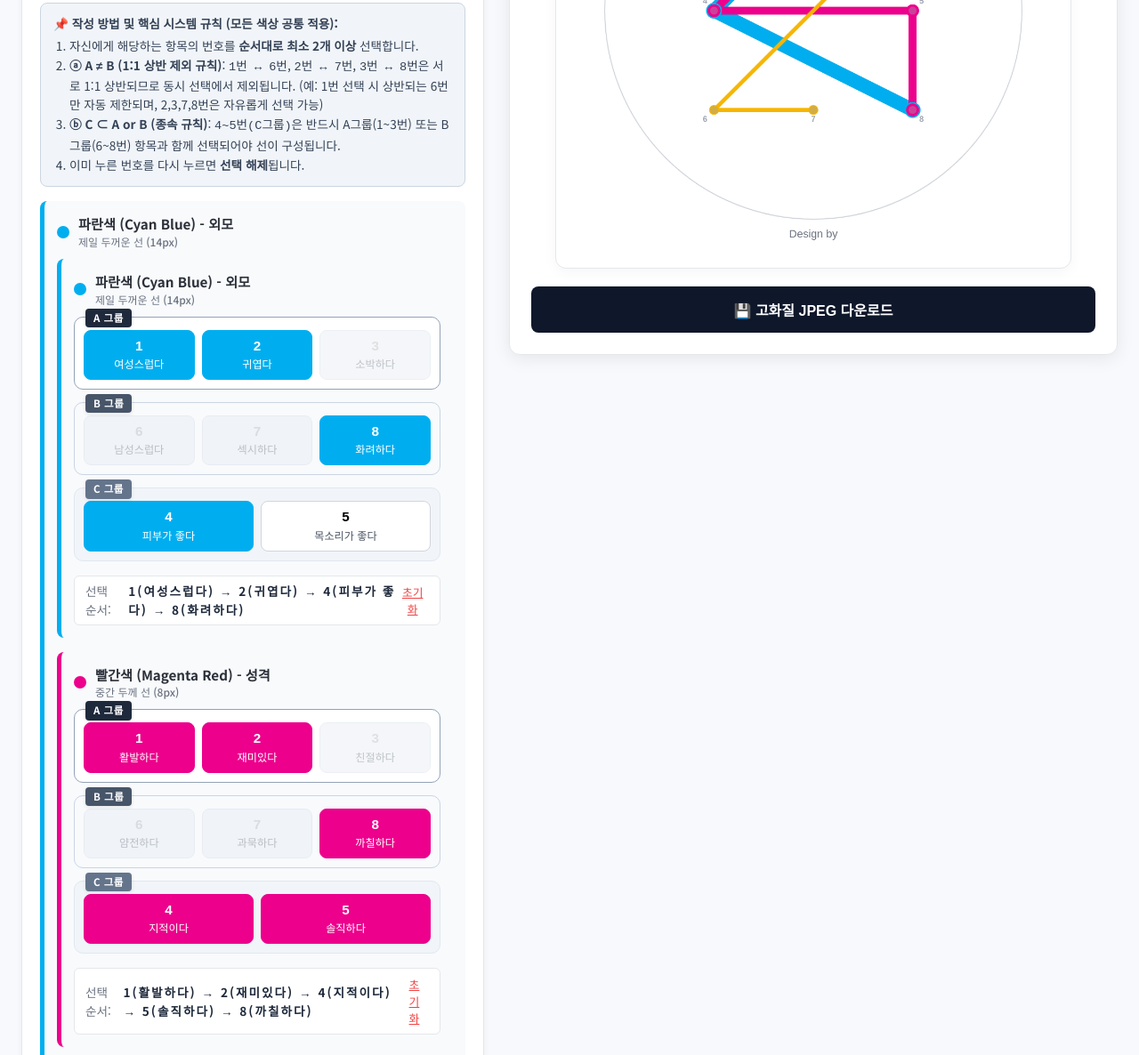
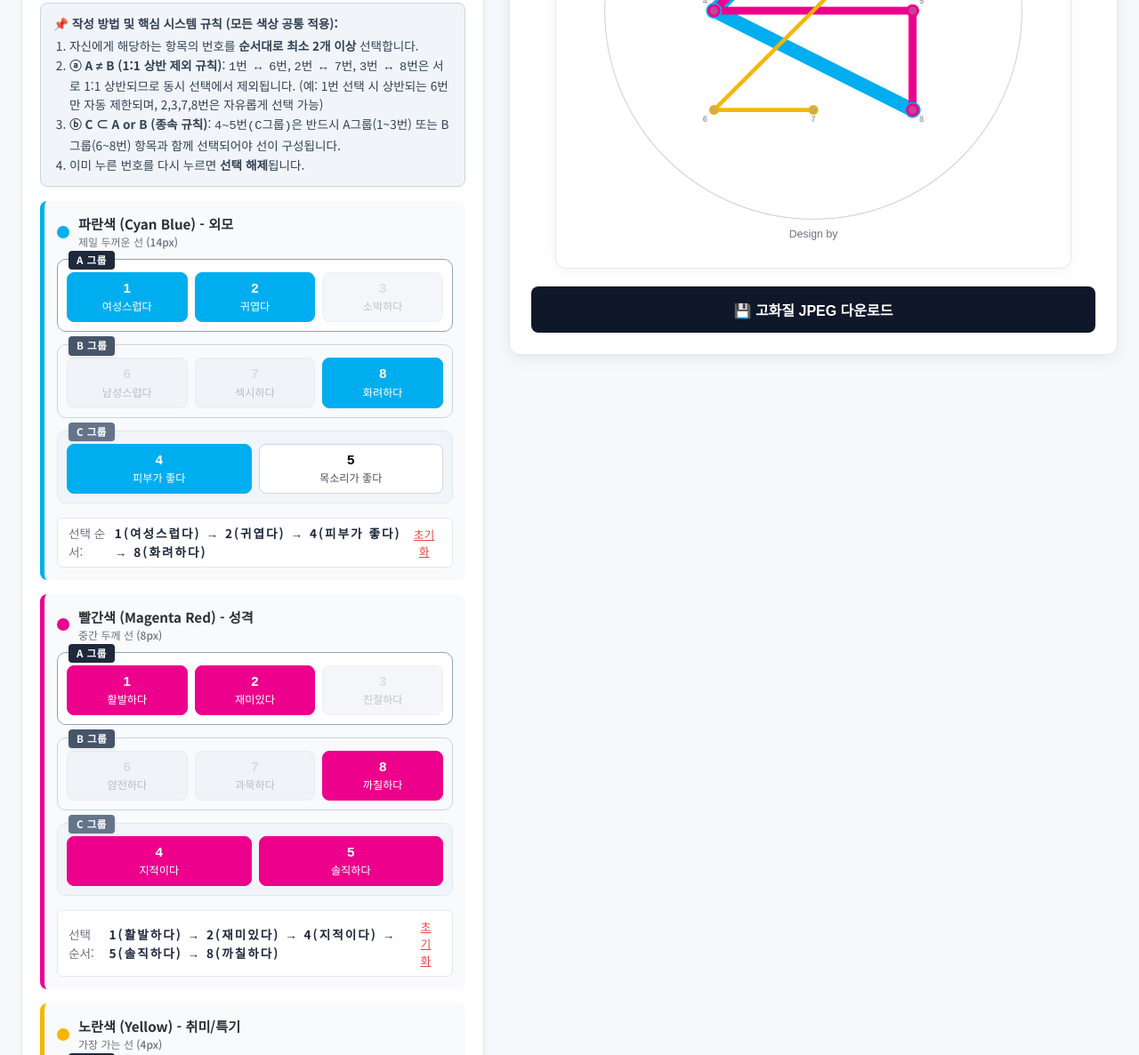
Before and after one commit to jkeydesign/ppd, a website: page index.html in a window 1280 px wide. Shown: the part 515-1701 px from the top of the page at 89% size. Drawn offline with Linux system fonts and the light colour scheme.

Commit message:
Clean up index.html duplicate headers and streamline markup

```diff
--- a/index.html
+++ b/index.html
@@ -52,16 +52,6 @@
               <li>이미 누른 번호를 다시 누르면 <strong>선택 해제</strong>됩니다.</li>
             </ol>
           </div>
-
-          <!-- 파란색 (외모) -->
-          <div class="color-section blue-section">
-            <div class="color-header">
-              <span class="color-dot blue-dot"></span>
-              <div class="color-info">
-                <span class="color-name">파란색 (Cyan Blue) - 외모</span>
-                <span class="thickness-tag">제일 두꺼운 선 (14px)</span>
-              </div>
-            </div>
 
           <!-- 파란색 (외모) -->
           <div class="color-section blue-section">
```
